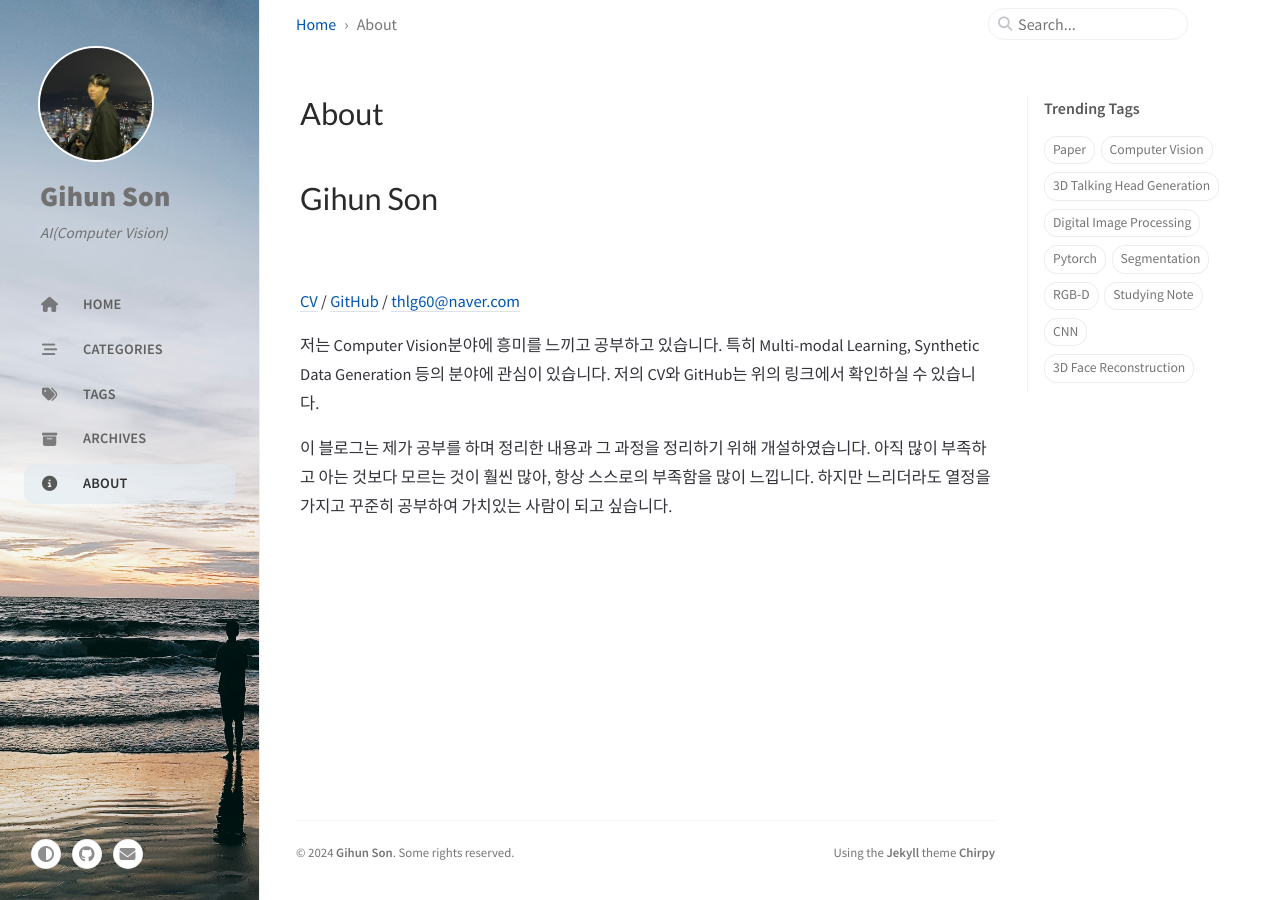
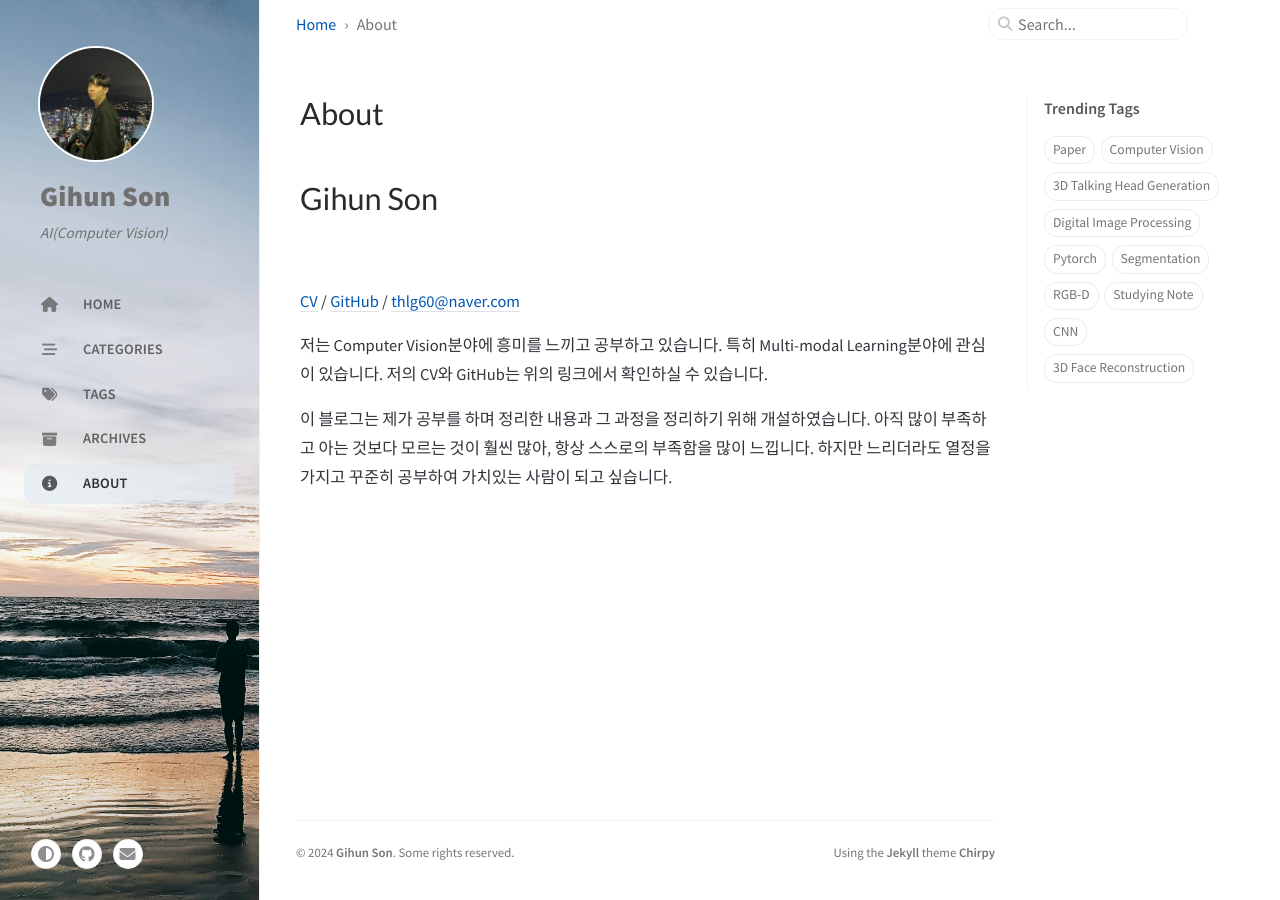
Before and after one commit to gihuni99/gihuni99.github.io, a Jekyll site: the page built from _tabs/about.md, in a window 1280 px wide. Built offline with Jekyll 4.4.1, drawn with Linux system fonts in a browser that asks for light colours; cached includes are drawn as plain includes; comment, search, counter and statistics services are not loaded.

Commit message:
about_cv

```diff
--- a/_tabs/about.md
+++ b/_tabs/about.md
@@ -9,8 +9,8 @@ order: 4
   <img src="https://github.com/gihuni99/gihuni99.github.io/assets/90080065/9515c438-7fdb-42ba-a78c-4d692f75fc8b" width="300">
 </p>
 
-[CV](https://drive.google.com/file/d/1sxhFIcE_qQbqsJinM0ZkC_32E4HiNoUj/view?usp=share_link) / [GitHub](https://github.com/gihuni99) / <thlg60@naver.com>
+[CV](https://drive.google.com/file/d/1nijPB-ITdaNnqCGr6KR83AqOaChuVwwr/view?usp=sharing) / [GitHub](https://github.com/gihuni99) / <thlg60@naver.com>
 
-저는 Computer Vision분야에 흥미를 느끼고 공부하고 있습니다. 특히 Multi-modal Learning, Synthetic Data Generation 등의 분야에 관심이 있습니다. 저의 CV와 GitHub는 위의 링크에서 확인하실 수 있습니다.
+저는 Computer Vision분야에 흥미를 느끼고 공부하고 있습니다. 특히 Multi-modal Learning분야에 관심이 있습니다. 저의 CV와 GitHub는 위의 링크에서 확인하실 수 있습니다.
 
 이 블로그는 제가 공부를 하며 정리한 내용과 그 과정을 정리하기 위해 개설하였습니다. 아직 많이 부족하고 아는 것보다 모르는 것이 훨씬 많아, 항상 스스로의 부족함을 많이 느낍니다. 하지만 느리더라도 열정을 가지고 꾸준히 공부하여 가치있는 사람이 되고 싶습니다.
```
